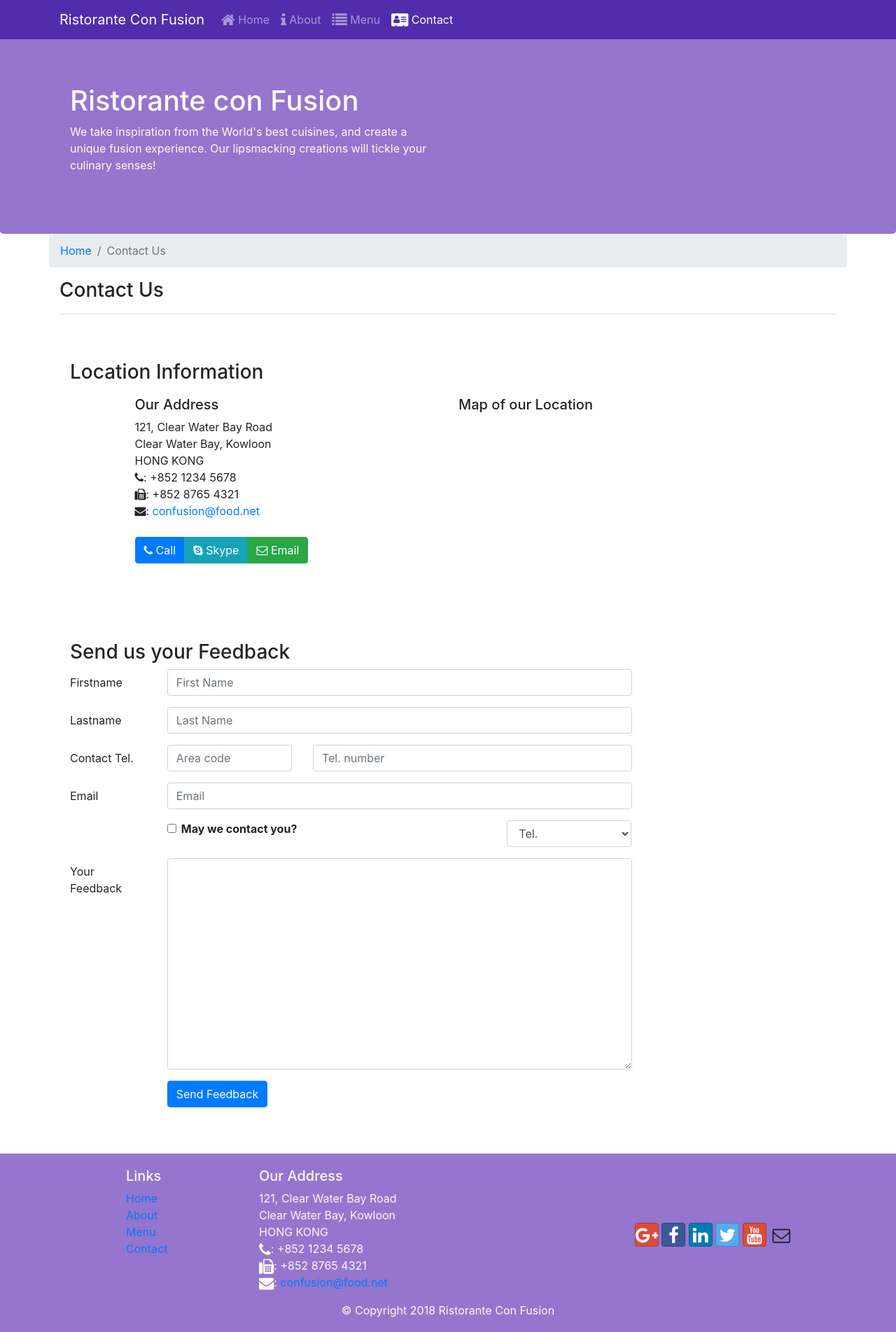
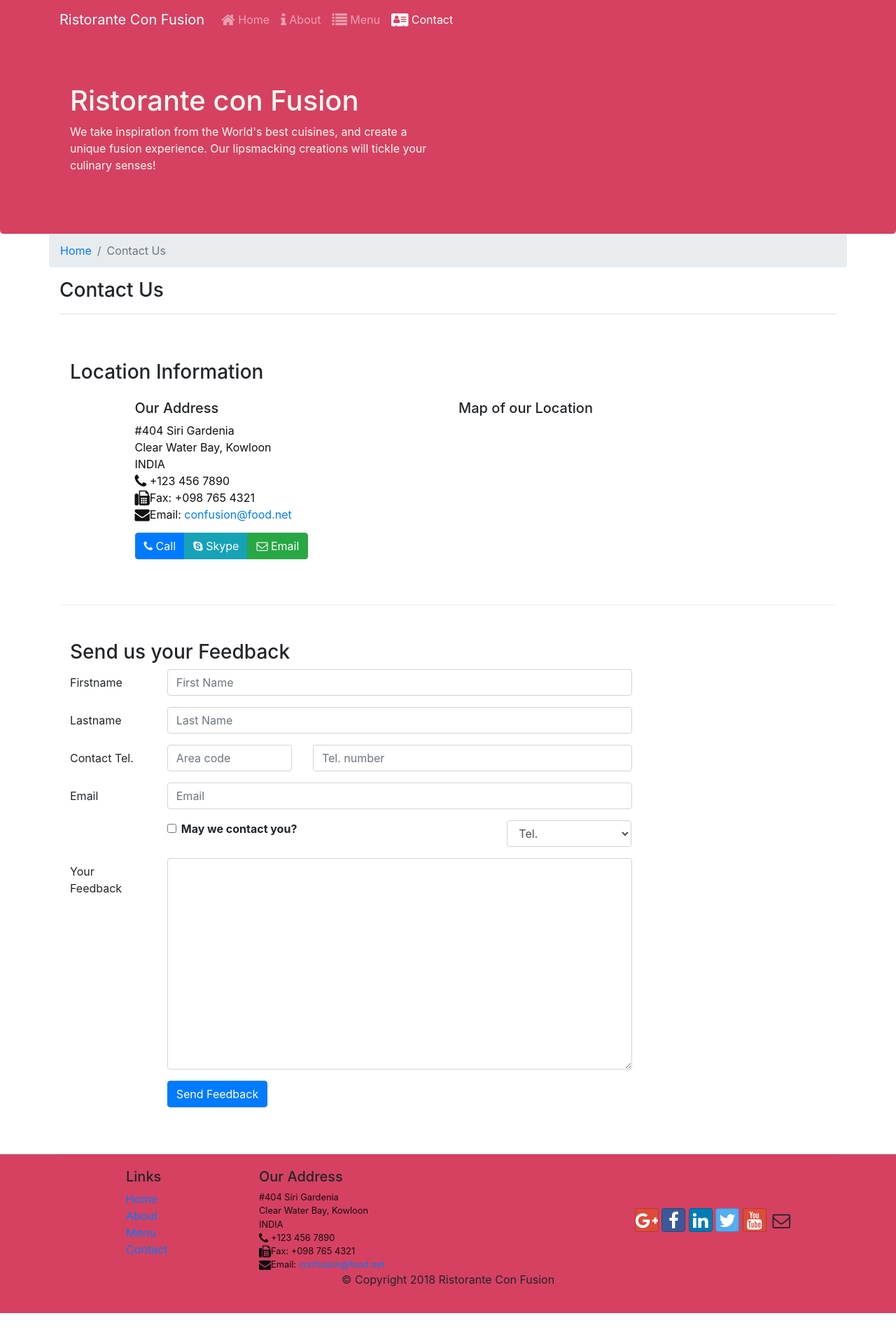
Before and after one commit to k22shreyas/Ristorante, a website: page contactus.html in a window 1280 px wide. Shown: the whole page at 70% size. After the commit the page ends 1876 px from the top, so only its background shows below. Drawn offline with nearby package versions, Linux system fonts and the light colour scheme.

Commit message:
small changes

```diff
--- a/contactus.html
+++ b/contactus.html
@@ -14,7 +14,7 @@
     <link rel="stylesheet" href="node_modules/bootstrap/dist/css/bootstrap.min.css">
     <link rel="stylesheet" href="node_modules/font-awesome/css/font-awesome.min.css">
     <link rel="stylesheet" href="node_modules/bootstrap-social/bootstrap-social.css">
-    <link href="css/styles.css" rel="stylesheet">
+    <link href="css/stylesnew.css" rel="stylesheet">
     <!-- endbuild -->
 </head>
 
@@ -68,14 +68,13 @@
             <div class="col-12 col-sm-4 offset-sm-1">
                    <h5>Our Address</h5>
                     <address style="font-size: 100%">
-		              121, Clear Water Bay Road<br>
-		              Clear Water Bay, Kowloon<br>
-		              HONG KONG<br>
-		              <i class="fa fa-phone"></i>: +852 1234 5678<br>
-		              <i class="fa fa-fax"></i>: +852 8765 4321<br>
-		              <i class="fa fa-envelope"></i>:
-                        <a href="mailto:confusion@food.net">confusion@food.net</a>
-		           </address>
+                            #404 Siri Gardenia<br>
+                            Clear Water Bay, Kowloon<br>
+                            INDIA<br>
+                            <i class="fa fa-phone fa-lg"></i> +123 456 7890<br>
+                            <i class="fa fa-fax fa-lg"></i>Fax: +098 765 4321<br>
+                            <i class="fa fa-envelope fa-lg"></i>Email: <a href="mailto:confusion@food.net">confusion@food.net</a>
+                         </address>
             </div>
             <div class="col-12 col-sm-6 offset-sm-1">
                 <h5>Map of our Location</h5>
@@ -172,14 +171,13 @@
                 <div class="col-7 col-sm-5">
                     <h5>Our Address</h5>
                     <address>
-		              121, Clear Water Bay Road<br>
-		              Clear Water Bay, Kowloon<br>
-		              HONG KONG<br>
-                      <i class="fa fa-phone fa-lg"></i>: +852 1234 5678<br>
-                      <i class="fa fa-fax fa-lg"></i>: +852 8765 4321<br>
-                      <i class="fa fa-envelope fa-lg"></i>:
-                      <a href="mailto:confusion@food.net">confusion@food.net</a>
-		           </address>
+                        #404 Siri Gardenia<br>
+                        Clear Water Bay, Kowloon<br>
+                        INDIA<br>
+                        <i class="fa fa-phone fa-lg"></i> +123 456 7890<br>
+                        <i class="fa fa-fax fa-lg"></i>Fax: +098 765 4321<br>
+                        <i class="fa fa-envelope fa-lg"></i>Email: <a href="mailto:confusion@food.net">confusion@food.net</a>
+                     </address>
                 </div>
                 <div class="col-12 col-sm-4 align-self-center">
                     <div class="text-center">
--- a/css/styles.css
+++ b/css/styles.css
@@ -12,7 +12,7 @@
   min-height:400px;
 }
 .footer{
-  background:#9575cd;;
+  background:#82b74b;;
   margin:0px auto;
   padding:20px 0px 20px 0px;
   color:floralwhite;
@@ -21,7 +21,7 @@
 .jumbotron{
   padding:70px 30px;
   margin:0px;
-  background:#9575cd;
+  background:#82b74b;
   color:floralwhite;
 }
 .address{
--- a/css/stylesnew.css
+++ b/css/stylesnew.css
@@ -9,14 +9,14 @@
   min-height: 400px; }
 
 .footer {
-  background-color: #D1C4E9;
+  background-color: #d64161;
   margin: 0px auto;
   padding: 20px 0px; }
 
 .jumbotron {
   margin: 0px auto;
   padding: 70px 30px;
-  background: #9575CD;
+  background: #d64161;
   color: floralwhite; }
 
 address {
@@ -29,16 +29,17 @@ body {
   z-index: 0; }
 
 .navbar-dark {
-  background-color: #512DA8; }
+  background-color: #d64161;
+}
 
 .tab-content {
-  border-left: 1px solid #ddd;
-  border-right: 1px solid #ddd;
-  border-bottom: 1px solid #ddd;
+  border-left: 1px solid #000;
+  border-right: 1px solid #000;
+  border-bottom: 1px solid #000;
   padding: 10px; }
 
 .carousel {
-  background: #512DA8; }
+  background: #d64161; }
   .carousel .carousel-item {
     height: 300px; }
     .carousel .carousel-item img {
@@ -54,11 +55,11 @@ body {
   z-index: 1; }
 
 .modal .modal-body {
-  background-color: #D1C4E9; }
+  background-color: #ffffff; }
 
 .modal .modal-header {
   color: floralwhite;
-  background: #512DA8; }
+  background: #d64161; }
   .modal .modal-header .close {
     color: floralwhite; }
 
```
Also changed, not shown: aboutus.html (+9 -9 lines), index.html (+12 -12 lines), img/alberto.png, img/logo.png.
